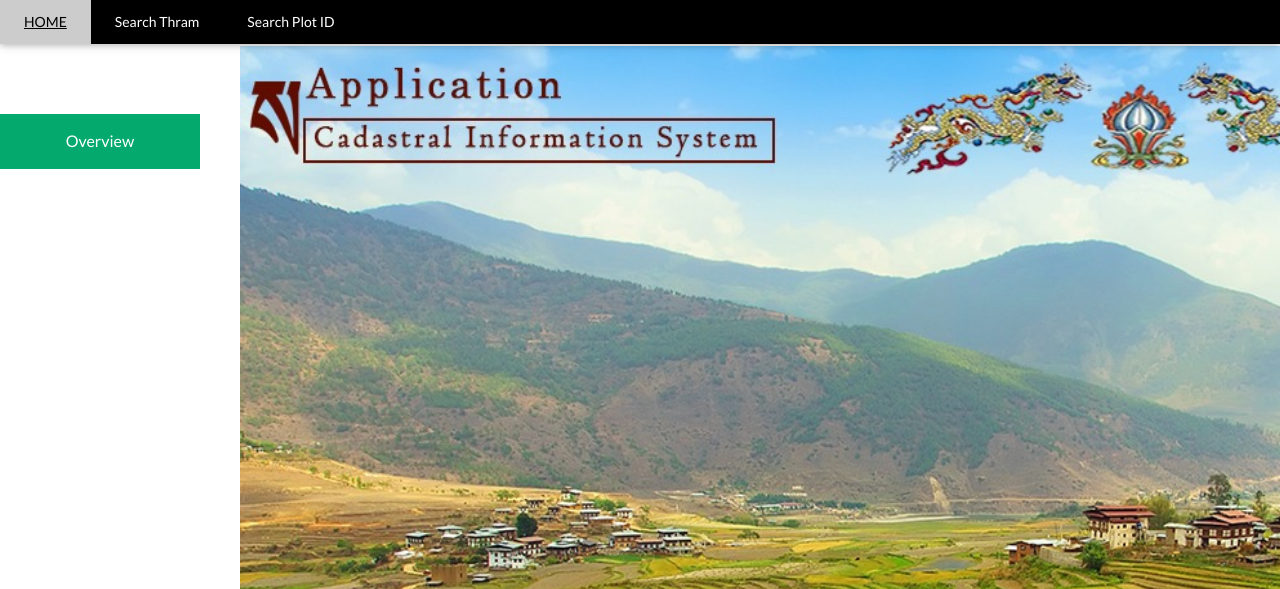
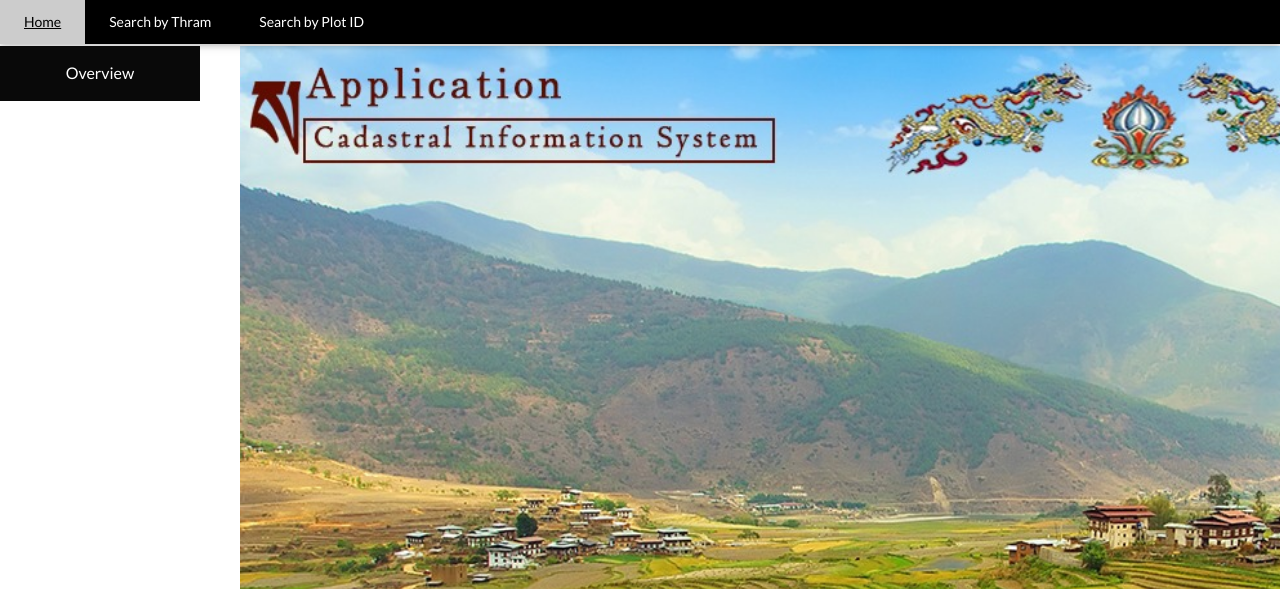
Before and after one commit to comeall11/Cadastral-Information-System-for-Bhutan, a Flask app: page / in a window 1280 px wide; the page is wider, and only the part inside the window is pictured. Shown: the top 589 px of that part. Run offline with Flask 2, Linux system fonts and the light colour scheme; some libraries are stand-ins or nearby versions.

Commit message:
frontend changes

```diff
--- a/main.py
+++ b/main.py
@@ -214,10 +214,10 @@ def plot_thram():
                     "subdist_id": row[2],
                     "sub_district": row[3],
                     "thram_no": row[4],
-                    "village_name": row[5],
-                    "own_id": row[6],
-                    "owner_name": row[7],
-                    "tenure_type": row[8],
+                    "owner_id": row[5],
+                    "owner_name": row[6],
+                    "tenure_type": row[7],
+                    "village_name": row[8],
                     "plot_id": row[9],
                     "plot_name": row[10],
                     "plot_area": row[11],
--- a/static/css/index.css
+++ b/static/css/index.css
@@ -9,13 +9,13 @@ body {
 
 /* Dropdown Button */
 .dropbtn {
-    background-color: #04AA6D;
+    background-color: #090909;
     color: white;
     min-width: 200px;
     padding: 16px;
     font-size: 16px;
     border: none;
-    margin-top: 40px;
+    margin-top: 2px;
 }
 
 /* The container <div> - needed to position the dropdown content */
--- a/static/js/main.js
+++ b/static/js/main.js
@@ -28,6 +28,7 @@ var sub_district = L.geoJSON(sub_dist, {
     label.addTo(map);
   },
   style: {
+    fillOpacity: 0,
     color: 'black',
   }
 }).addTo(map);
--- a/templates/index.html
+++ b/templates/index.html
@@ -21,12 +21,11 @@
     <div class="w3-bar w3-black w3-card">
       <a class="w3-bar-item w3-button w3-padding-large w3-hide-medium w3-hide-large w3-right" href="javascript:void(0)"
         onclick="myFunction()" title="Toggle Navigation Menu"><i class="fa fa-bars"></i></a>
-      <a href="index" class="w3-bar-item w3-button w3-padding-large w3-hide-small">HOME</a>
-      <a href="district" class="w3-bar-item w3-button w3-padding-large">Search Thram</a>
-      <a href="plotid" class="w3-bar-item w3-button w3-padding-large w3-hide-small">Search Plot ID</a>
+      <a href="index" class="w3-bar-item w3-button w3-padding-large w3-hide-small">Home</a>
+      <a href="district" class="w3-bar-item w3-button w3-padding-large">Search by Thram</a>
+      <a href="plotid" class="w3-bar-item w3-button w3-padding-large w3-hide-small">Search by Plot ID</a>
 
     </div>
-    <p>&nbsp</p>
     <div class="dropdown">
       <button class="dropbtn">Overview</button>
       <div class="dropdown-content">
--- a/templates/plot.html
+++ b/templates/plot.html
@@ -78,7 +78,7 @@
       <a class="w3-bar-item w3-button w3-padding-large w3-hide-medium w3-hide-large w3-right" href="javascript:void(0)"
         onclick="myFunction()" title="Toggle Navigation Menu"><i class="fa fa-bars"></i></a>
 
-        <a href="index" class="w3-bar-item w3-button w3-padding-large w3-hide-small">HOME</a>
+        <a href="index" class="w3-bar-item w3-button w3-padding-large w3-hide-small">Home</a>
         <a href="district" class="w3-bar-item w3-button w3-padding-large">Search by Thram</a>
       <a href="\plotid" class="w3-bar-item w3-button w3-padding-large w3-hide-small">Search by Plot ID</a>
 
--- a/templates/plotchart.html
+++ b/templates/plotchart.html
@@ -27,9 +27,9 @@
     <div class="w3-bar w3-black w3-card">
       <a class="w3-bar-item w3-button w3-padding-large w3-hide-medium w3-hide-large w3-right" href="javascript:void(0)"
         onclick="myFunction()" title="Toggle Navigation Menu"><i class="fa fa-bars"></i></a>
-      <a href="index" class="w3-bar-item w3-button w3-padding-large w3-hide-small">HOME</a>
-      <a href="district" class="w3-bar-item w3-button w3-padding-large">Search Thram</a>
-      <a href="plotid" class="w3-bar-item w3-button w3-padding-large w3-hide-small">Search Plot ID</a>
+      <a href="index" class="w3-bar-item w3-button w3-padding-large w3-hide-small">Home</a>
+      <a href="district" class="w3-bar-item w3-button w3-padding-large">Search by Thram</a>
+      <a href="plotid" class="w3-bar-item w3-button w3-padding-large w3-hide-small">Search by Plot ID</a>
       <!--<a href="#tour" class="w3-bar-item w3-button w3-padding-large w3-hide-small">Report</a>-->
 
     </div>
```
Also changed, not shown: static/css/main.css (+9 -5 lines), templates/searchthram.html (+12 -12 lines), templates/tharm.html (+15 -6 lines).
